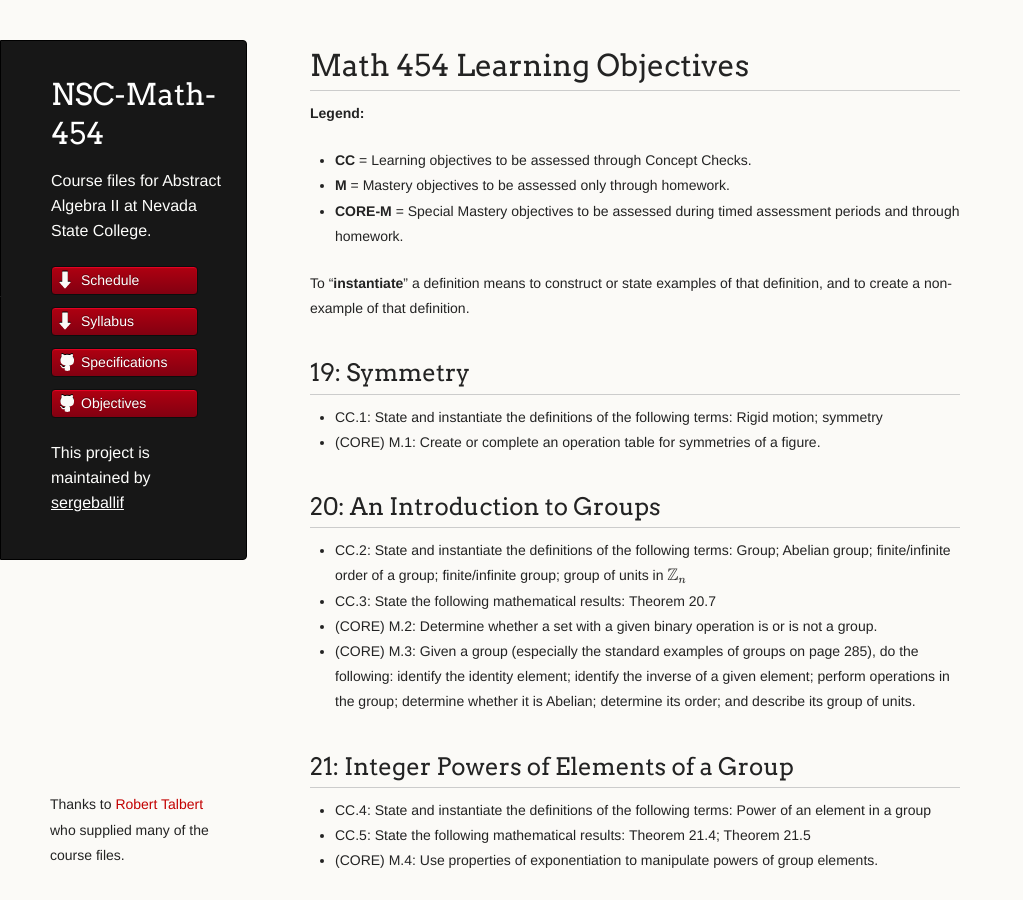
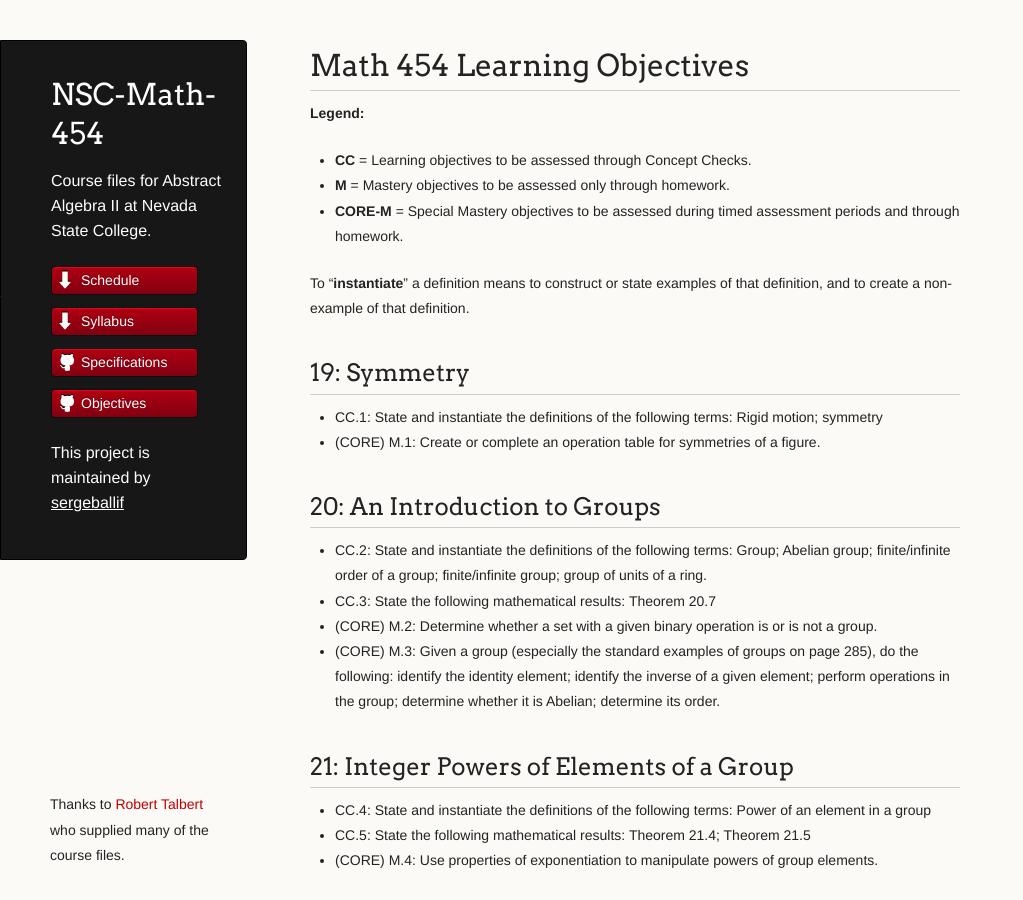
Before and after one commit to AaronWongNSC/MATH-454, a Jekyll site: the page built from LearningObjectives.md, in a window 1280 px wide and 900 px high. Shown: the whole window, without its empty margins (0-1023 px from the left). Built offline with Jekyll 4.4.1, drawn with Linux system fonts in a browser that asks for light colours; formulas are drawn with MathJax 3.

Commit message:
Update LearningObjectives.md

```diff
--- a/LearningObjectives.md
+++ b/LearningObjectives.md
@@ -21,10 +21,10 @@ To "__instantiate__" a definition means to construct or state examples of that d
 
 ## 20: An Introduction to Groups
 
-+ CC.2: State and instantiate the definitions of the following terms: Group; Abelian group; finite/infinite order of a group; finite/infinite group; group of units in $\mathbb{Z}_n$
++ CC.2: State and instantiate the definitions of the following terms: Group; Abelian group; finite/infinite order of a group; finite/infinite group; group of units of a ring.
 + CC.3: State the following mathematical results: Theorem 20.7
 + (CORE) M.2: Determine whether a set with a given binary operation is or is not a group.
-+ (CORE) M.3: Given a group (especially the standard examples of groups on page 285), do the following: identify the identity element; identify the inverse of a given element; perform operations in the group; determine whether it is Abelian; determine its order; and describe its group of units.
++ (CORE) M.3: Given a group (especially the standard examples of groups on page 285), do the following: identify the identity element; identify the inverse of a given element; perform operations in the group; determine whether it is Abelian; determine its order.
 
 ## 21: Integer Powers of Elements of a Group
 
```
